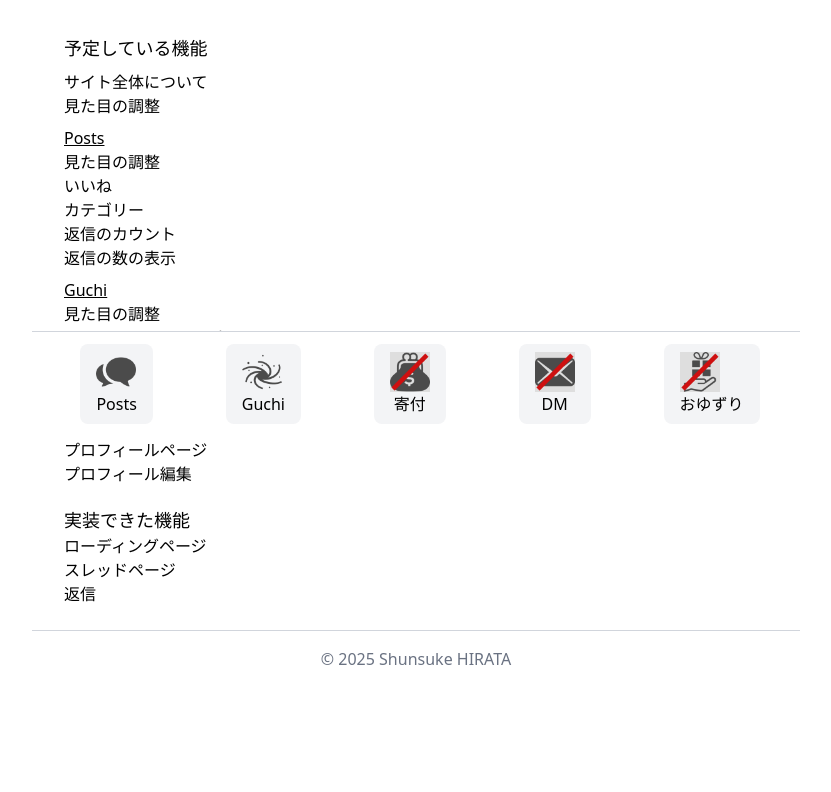
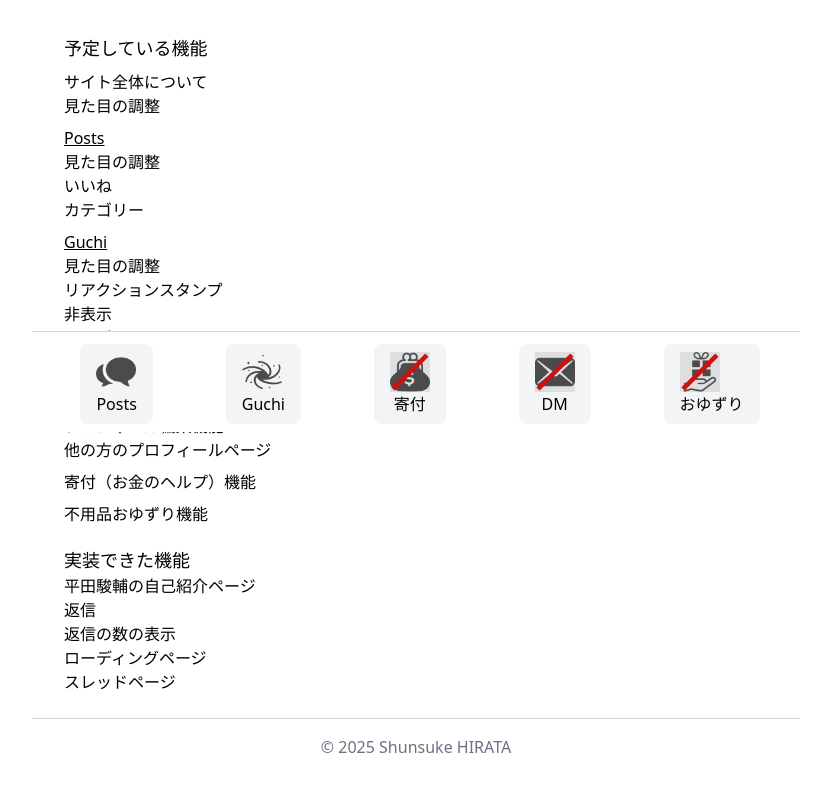
Before and after one commit to Shunsuke0205/message-board-site-on-vercel, a Next.js app: page / in a window 1280 px wide. Shown: the part 368-1160 px from the top of the page, without its empty margins (224-1055 px from the left). Built offline with nearby package versions, Linux system fonts and the light colour scheme; no server answers.

Commit message:
update information

```diff
--- a/src/app/page.tsx
+++ b/src/app/page.tsx
@@ -47,8 +47,6 @@ export default function Home() {
         <li>見た目の調整</li>
         <li>いいね</li>
         <li>カテゴリー</li>
-        <li>返信のカウント</li>
-        <li>返信の数の表示</li>
       </ul>
       <h3 className="mt-2">
         <Link href={"/complain"} className="underline">
@@ -64,14 +62,19 @@ export default function Home() {
       <h3 className="mt-2">DM機能</h3>
       <h3 className="mt-2">プロフィールページ</h3>
       <ul>
-        <li>プロフィール編集</li>
+        <li>プロフィール編集機能</li>
+        <li>他の方のプロフィールページ</li>
       </ul>
+      <h3 className="mt-2">寄付（お金のヘルプ）機能</h3>
+      <h3 className="mt-2">不用品おゆずり機能</h3>
 
       <h2 className="mt-5 text-lg">実装できた機能</h2>
       <ul>
+        <li>平田駿輔の自己紹介ページ</li>
+        <li>返信</li>
+        <li>返信の数の表示</li>
         <li>ローディングページ</li>
         <li>スレッドページ</li>
-        <li>返信</li>
         <li></li>
       </ul>
     </div>
```
